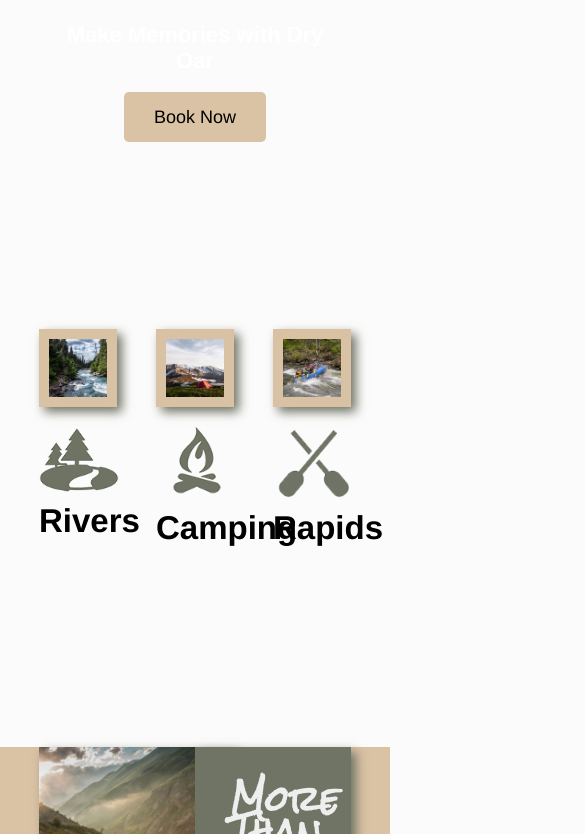
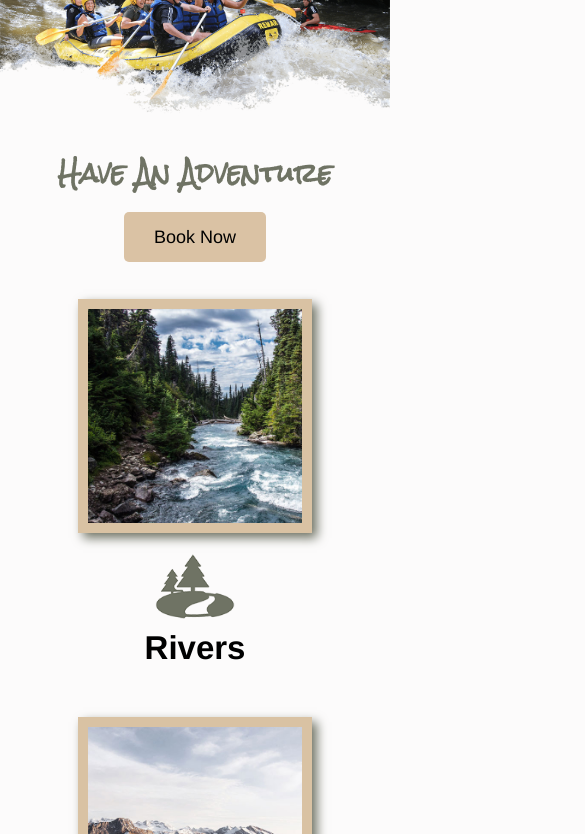
Before and after one commit to bennydavila3/wdd130, a plain HTML site: page wwr/index.html in a window 390 px wide. Shown: the part 357-1191 px from the top of the page, 585 px wide, since content can reach past the window. Drawn offline with Linux system fonts and the light colour scheme.

Commit message:
Add Media

```diff
--- a/wwr/styles/styles.css
+++ b/wwr/styles/styles.css
@@ -182,3 +182,46 @@ nav {
 .logo {
     width: 80px;
 }
+@media screen and (max-width: 900px) {
+    #hero, .home-grid {
+        display: block;
+        height: auto;
+    }
+    nav, footer {
+        flex-direction: column;
+    }
+    nav a {
+        display: block;
+        padding: 15px;
+    }
+    #hero {
+        margin-top: 0;
+    }
+    #hero-msg {
+        margin-top: 0;
+    }
+    #hero-msg h4 {
+        display: none;
+    }
+    #hero-msg h1 {
+        color: #6f7364;
+    }
+    .home-title {
+        font-size: 25px;
+    }
+    .rivers-card, .camping-card, .rapids-card {
+        margin: 50px auto;
+        width: 60%;
+    }
+    #background {
+        display: none;
+    }
+    .mountains, .msg {
+        width: 80%;
+        display: block;
+        margin: 0 auto;
+    }
+    footer {
+        margin-top: 25px;
+    }
+}
```
